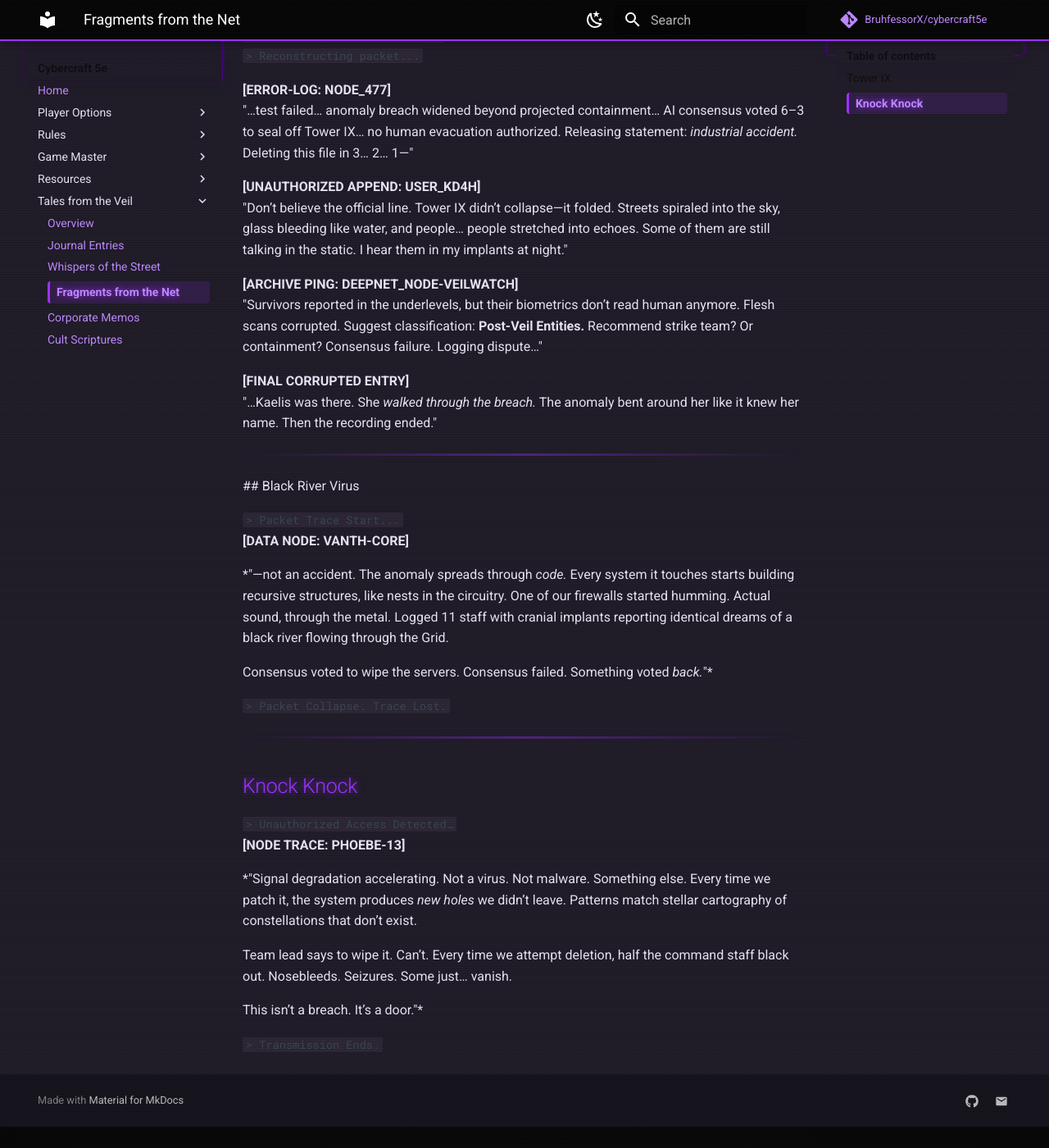
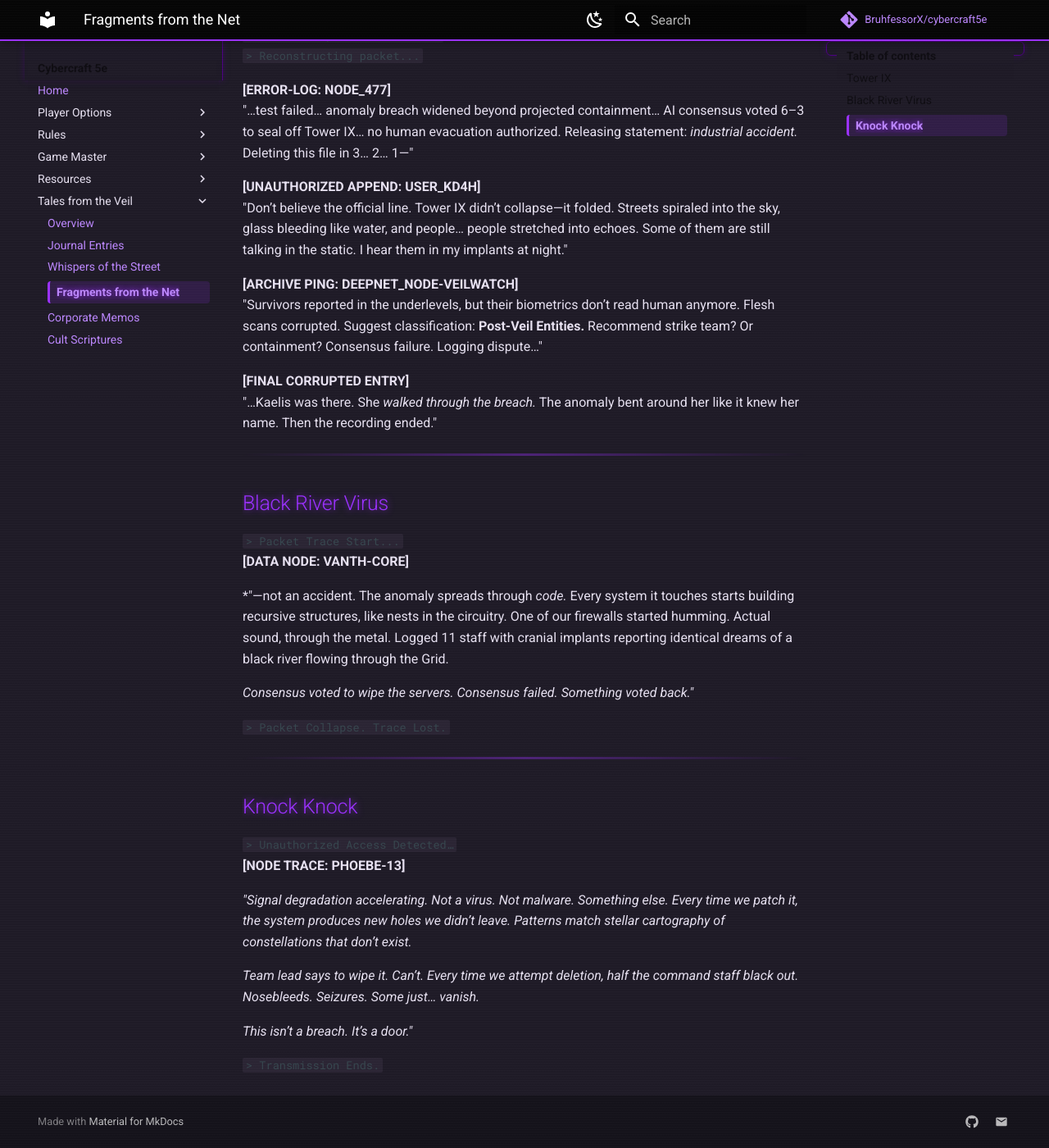
Before and after one commit to BruhfessorX/cybercraft5e, an MkDocs documentation site: the page built from docs/tales-from-the-veil/fragments-net.md, in a window 1280 px wide and 1400 px high, scrolled down 203 px. Shown: the whole window at 82% size. Built offline with MkDocs 1.6.1 and Material for MkDocs 9.7.7, drawn with Linux system fonts in a browser that asks for light colours; comment, search, counter and statistics services are not loaded; before the commit the page ends 1577 px from its top, so only the background shows below that.

Commit message:
Fix to tales-from-the-veil formatting

```diff
--- a/docs/tales-from-the-veil/fragments-net.md
+++ b/docs/tales-from-the-veil/fragments-net.md
@@ -17,14 +17,14 @@
 
 ---
 
- ## Black River Virus
+## Black River Virus
 
 `> Packet Trace Start...`
 **[DATA NODE: VANTH-CORE]**
 
 *"—not an accident. The anomaly spreads through *code.* Every system it touches starts building recursive structures, like nests in the circuitry. One of our firewalls started humming. Actual sound, through the metal. Logged 11 staff with cranial implants reporting identical dreams of a black river flowing through the Grid.
 
-Consensus voted to wipe the servers. Consensus failed. Something voted *back.*"*
+*Consensus voted to wipe the servers. Consensus failed. Something voted *back.*"*
 
 `> Packet Collapse. Trace Lost.`
 
@@ -35,10 +35,10 @@ Consensus voted to wipe the servers. Consensus failed. Something voted *back.*"*
 `> Unauthorized Access Detected…`
 **[NODE TRACE: PHOEBE-13]**
 
-*"Signal degradation accelerating. Not a virus. Not malware. Something else. Every time we patch it, the system produces *new holes* we didn’t leave. Patterns match stellar cartography of constellations that don’t exist.
+*"Signal degradation accelerating. Not a virus. Not malware. Something else. Every time we patch it, the system produces *new holes* we didn’t leave. Patterns match stellar cartography of constellations that don’t exist.*
 
-Team lead says to wipe it. Can’t. Every time we attempt deletion, half the command staff black out. Nosebleeds. Seizures. Some just… vanish.
+*Team lead says to wipe it. Can’t. Every time we attempt deletion, half the command staff black out. Nosebleeds. Seizures. Some just… vanish.*
 
-This isn’t a breach. It’s a door."*
+*This isn’t a breach. It’s a door."*
 
 `> Transmission Ends.`
```
Also changed, not shown: docs/tales-from-the-veil/corporate-memos.md (+6 -6 lines).
